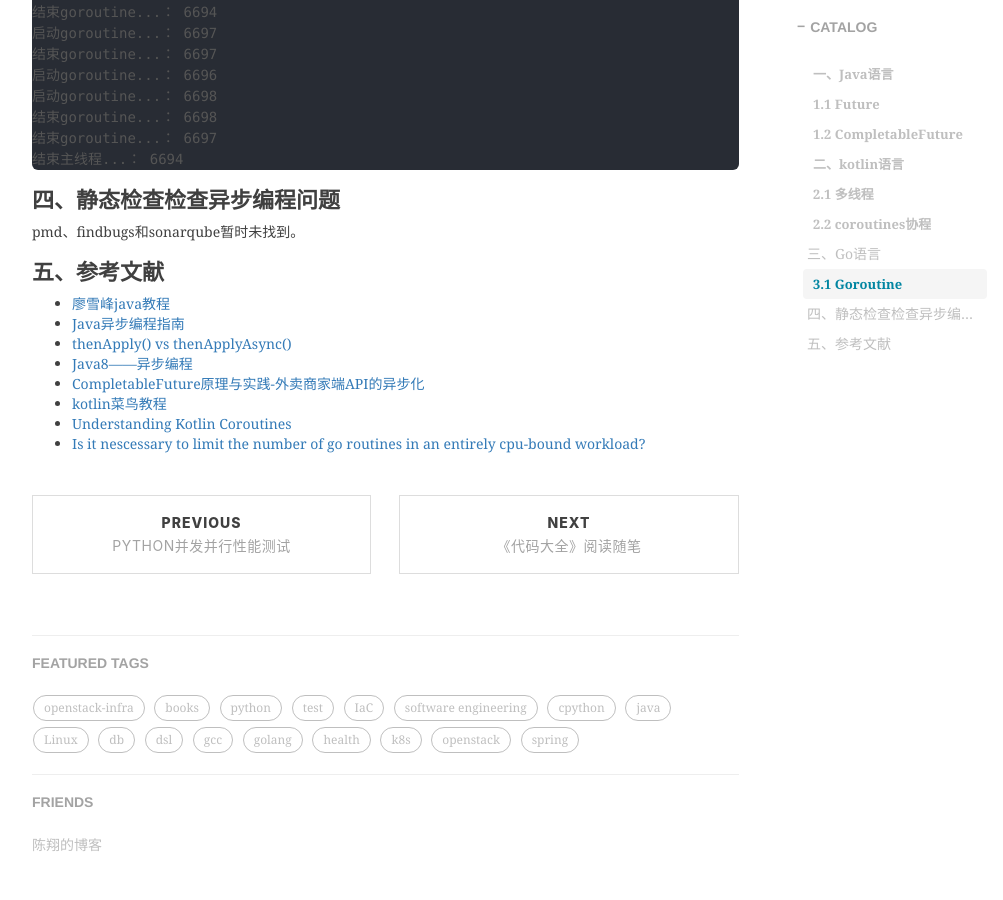
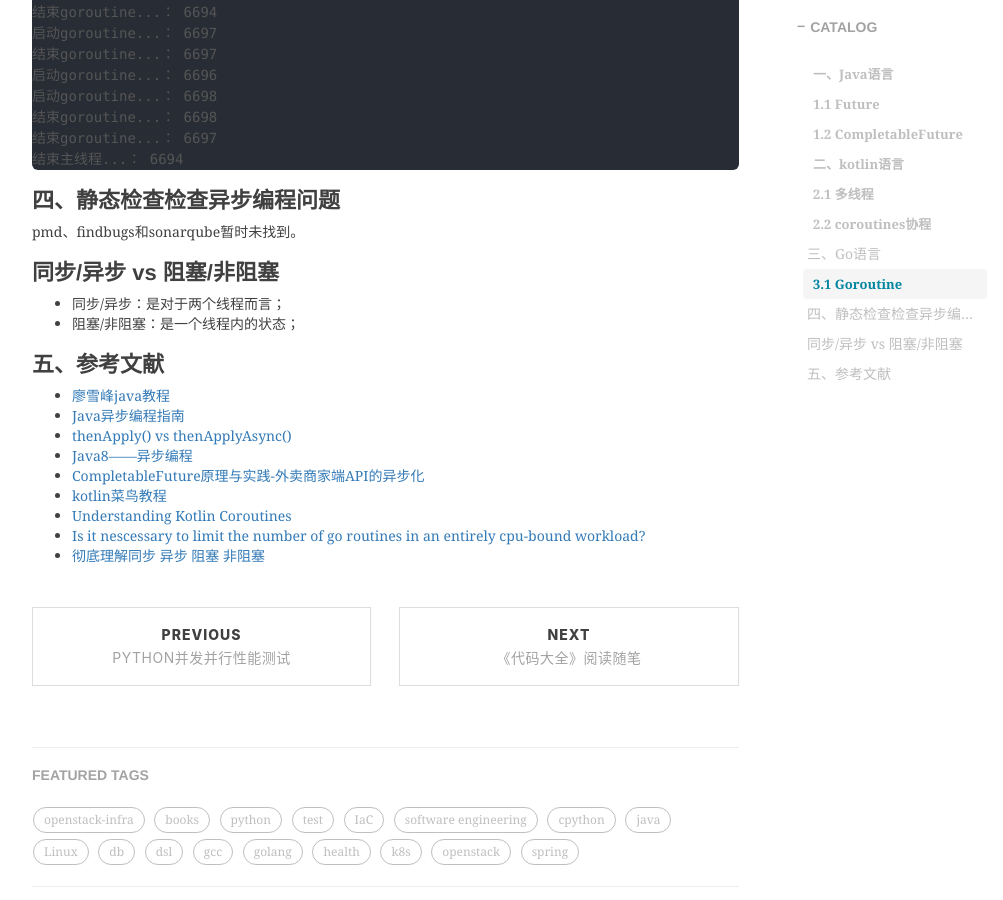
Before and after one commit to shihai1991/shihai1991.github.io, a Jekyll site: the page built from _posts/2021-12-24-java异步编程的静态检查.md, in a window 1280 px wide and 900 px high, scrolled down 4273 px. Shown: the whole window, without its empty margins (233-1236 px from the left). Built offline with Jekyll 4.4.1, drawn with Linux system fonts in a browser that asks for light colours; nearby versions of some CDN libraries; comment, search, counter and statistics services are not loaded.

Commit message:
Update 2021-12-24-java异步编程的静态检查.md

```diff
--- a/_posts/2021-12-24-java异步编程的静态检查.md
+++ b/_posts/2021-12-24-java异步编程的静态检查.md
@@ -197,6 +197,10 @@ func main() {
 # 四、静态检查检查异步编程问题
 pmd、findbugs和sonarqube暂时未找到。
 
+# 同步/异步 vs 阻塞/非阻塞
+- 同步/异步：是对于两个线程而言；
+- 阻塞/非阻塞：是一个线程内的状态；
+
 # 五、参考文献
 - [廖雪峰java教程](https://www.liaoxuefeng.com/wiki/1252599548343744/1306581155184674)
 - [Java异步编程指南](https://segmentfault.com/a/1190000038204648)
@@ -206,3 +210,4 @@ pmd、findbugs和sonarqube暂时未找到。
 - [kotlin菜鸟教程](https://www.runoob.com/kotlin/kotlin-command-line.html)
 - [Understanding Kotlin Coroutines](https://reflectoring.io/understanding-kotlin-coroutines-tutorial/#:~:text=Coroutines%20are%20a%20design%20pattern,the%20other%20tasks%20to%20complete.)
 - [Is it nescessary to limit the number of go routines in an entirely cpu-bound workload?](https://stackoverflow.com/questions/69009822/is-it-nescessary-to-limit-the-number-of-go-routines-in-an-entirely-cpu-bound-wor)
+- [彻底理解同步 异步 阻塞 非阻塞](https://www.cnblogs.com/loveer/p/11479249.html)
```
